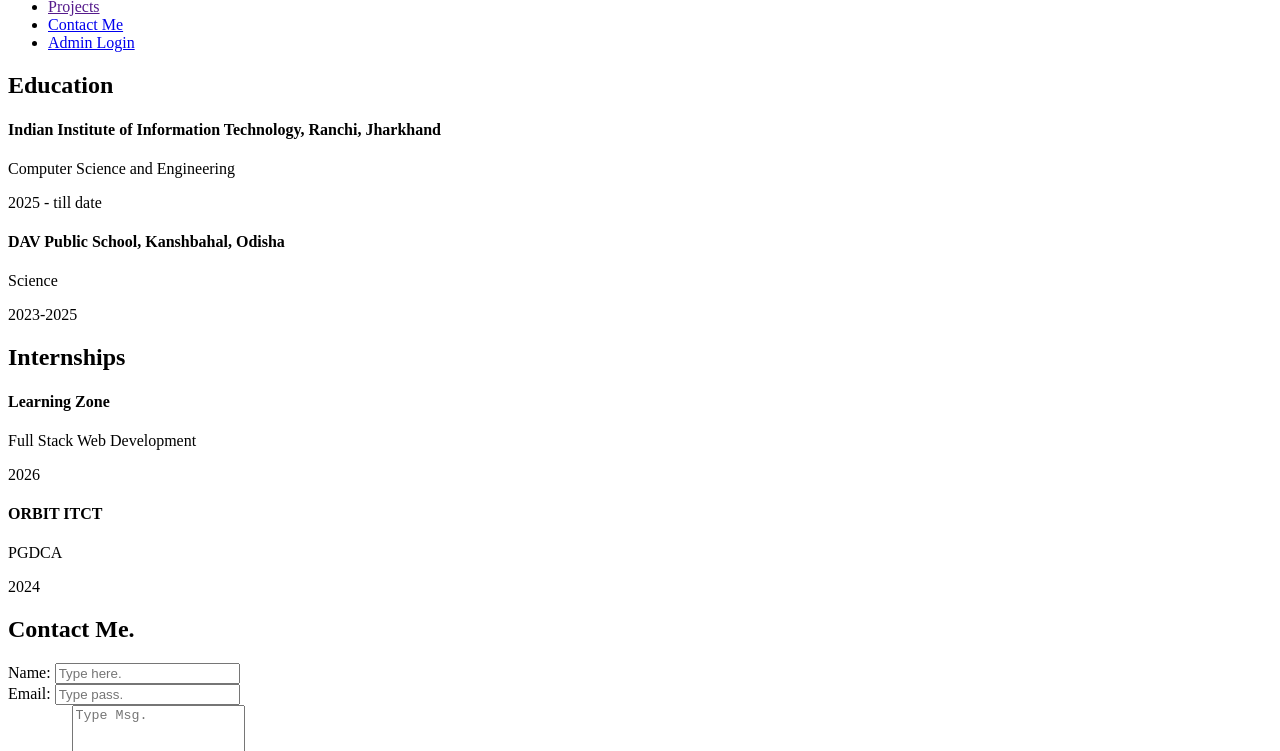
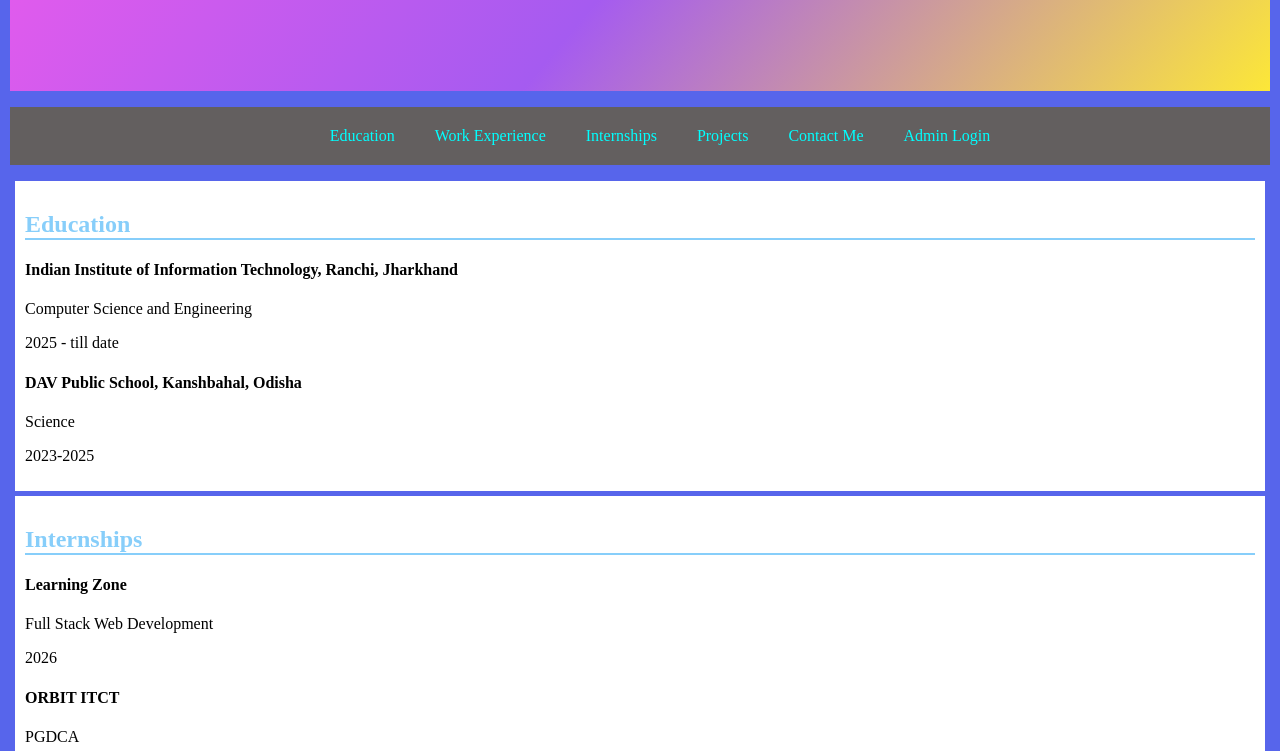
Before and after one commit to AlexEugine9871/alex_resume, a plain HTML site: page index.html in a window 1280 px wide. Shown: the part 202-953 px from the top of the page. Drawn offline with Linux system fonts and the light colour scheme.

Commit message:
Update index.html

```diff
--- a/index.html
+++ b/index.html
@@ -1,7 +1,9 @@
 <html>
 
 <head>
-  <link rel="style" href="./style.css">
+  <meta charset="utf-8" />
+  <meta name="viewport" content="width=device-width, initial-scale=1" />
+  <link rel="stylesheet" href="./style.css">
 </head>
 <header>
   <h1>Alex Eugine Tirkey</h1>
```
